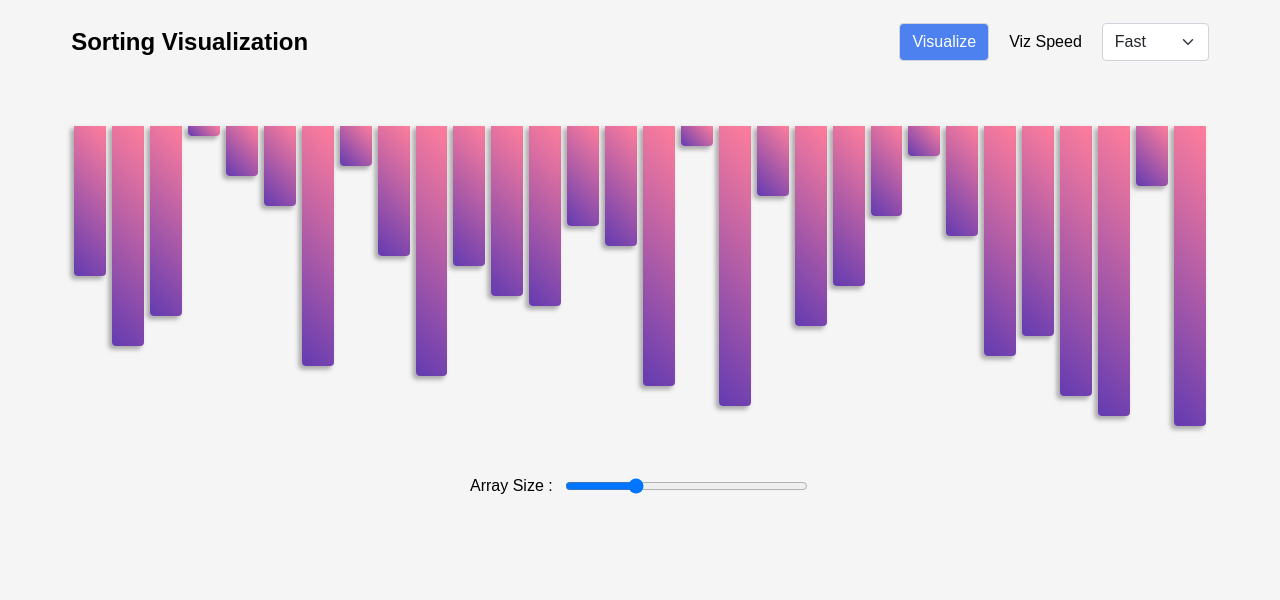
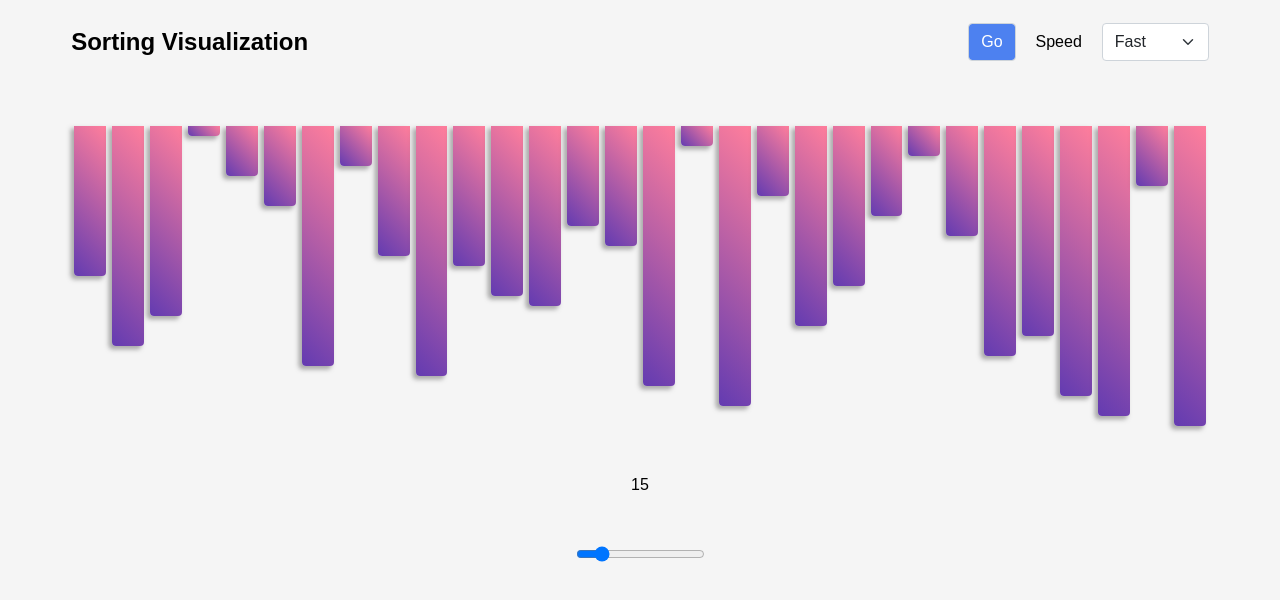
Before and after one commit to paprajapati9/algorithm-visualization, a website: page sorting/test.html in a window 1280 px wide. Drawn offline with Linux system fonts and the light colour scheme.

Commit message:
Sorting html

```diff
--- a/sorting/test.html
+++ b/sorting/test.html
@@ -16,10 +16,10 @@
             <h2>Sorting Visualization</h2>
             <form class="pp-form">
                 <div class="pp-form-row">
-                    <button type="submit">Visualize</button>
+                    <button type="submit">Go</button>
                 </div>
                 <div class="pp-form-row pp-split-2-column">
-                    <label>Viz Speed</label>
+                    <label>Speed</label>
                     <select class="pp-form-select pp-viz-speed" aria-label="Viz Speed">
                         <option value="fast" selected>Fast</option>
                         <option value="medium">Medium</option>
@@ -30,9 +30,25 @@
         </div>
         <div id="pp-sorting-container" class="pp-sorting-container">
         </div>
-        <div class="pp-array-size-container">
-            <div>Array Size : </div>
-            <input class="pp-array-size" type="range" min="3" max="100" value="30" step="1">
+        <div class="range-value-container">
+            <span id="range-value">15</span>
+        </div>
+        <div>
+            <!-- <h>Size</h> -->
+            <input class="pp-array-size" id='rangeSlider' type="range" min="5" max="65" value="15" step="1" onchange="rangeSlide(this.value)" onmousemove="rangeSlide(this.value)">
+            <script type="text/javascript">
+                const rangeValue = document.getElementById('range-value');
+                const rangeSlider = document.getElementById('rangeSlider');
+                function rangeSlide(value){
+                    rangeValue.innerHTML= value;
+                    var bulletPosition = (rangeSlider.value)/(rangeSlider.max);
+                   rangeValue.style.left = -165+(bulletPosition*310) + "px";
+                    rangeValue.classList.add('show');
+                }
+                rangeSlider.onblur = (() => {
+                    rangeValue.classList.remove('show');
+                });
+            </script>
         </div>
     </div>
     <script src="test.js"></script>
```
